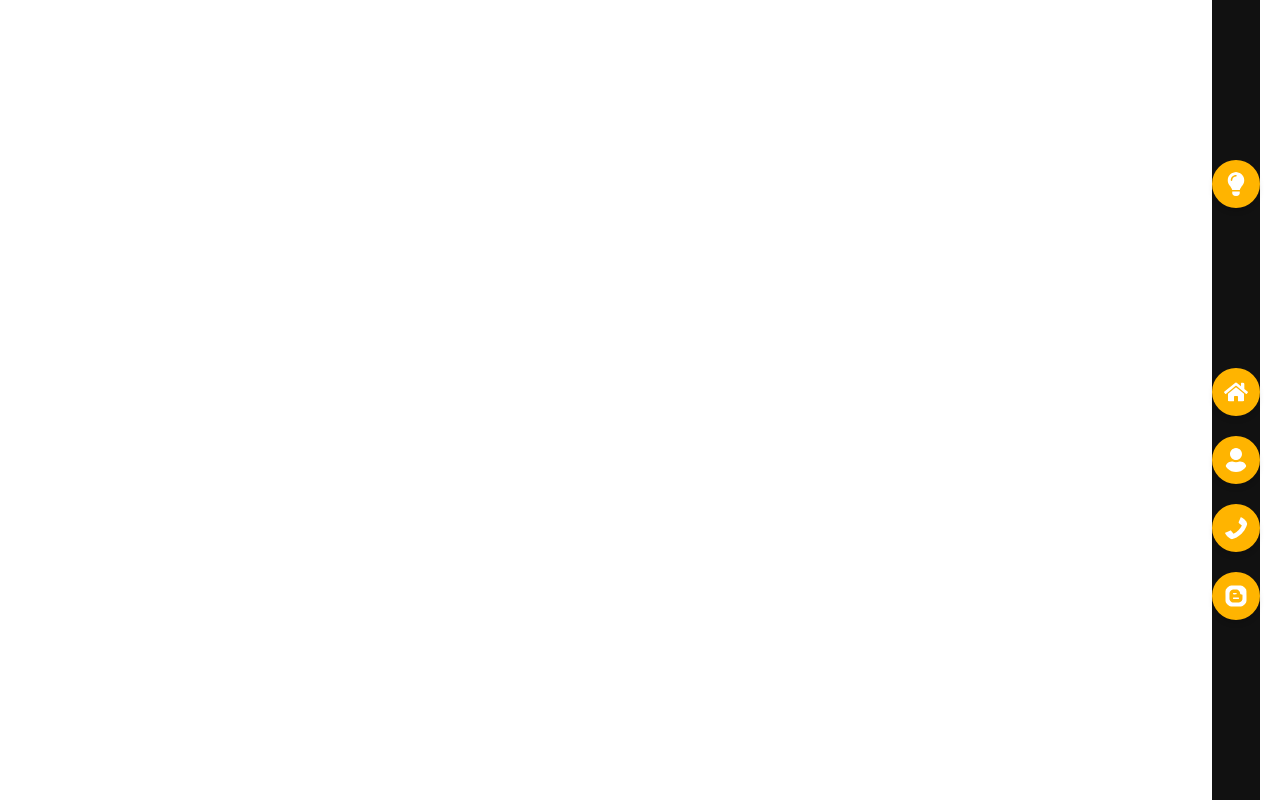
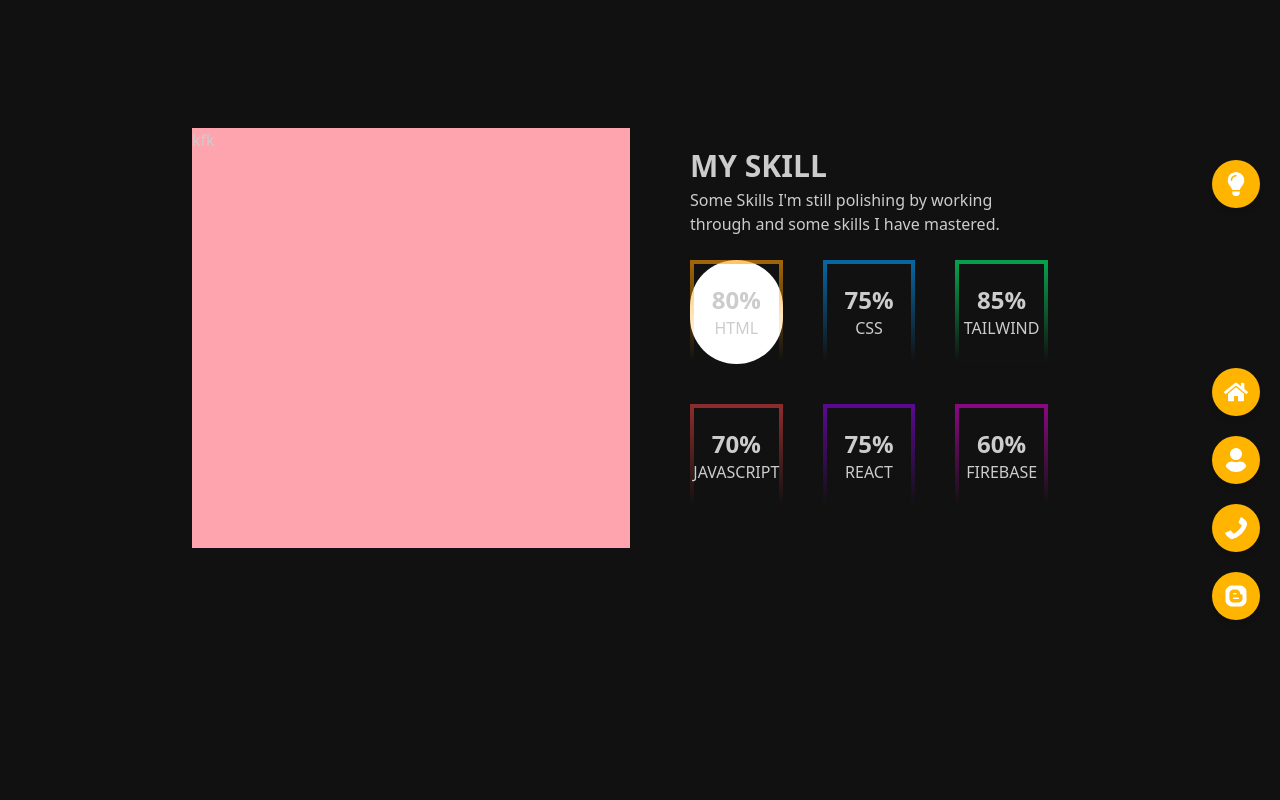
Before and after one commit to Shihab2022/-my_portfolio, a React (Create React App) app: page /homeAbout in a window 1280 px wide. Before the commit this address had no page. Built offline with nearby package versions, Linux system fonts and the light colour scheme; the HTML template or start-up script is replaced by a standard one.

Commit message:
about section

```diff
--- a/src/App.js
+++ b/src/App.js
@@ -3,6 +3,7 @@ import { Route, Routes } from 'react-router-dom';
 import './App.css';
 import useProductData from './hook/useProductData';
 import About from './Pages/About/About';
+import HomeAbout from './Pages/About/HomeAbout';
 import Contact from './Pages/Contact/Contact';
 import Home from './Pages/Home/Home';
 import ProjectDetails from './Pages/Projects/ProjectDetails';
@@ -21,6 +22,7 @@ function App() {
        <Route path='/' element={<Home/>}></Route>
        <Route path='/home' element={<Home/>}></Route>
        <Route path='/about' element={<About/>}></Route>
+       <Route path='/homeAbout' element={<HomeAbout/>}></Route>
        <Route path='/contact' element={<Contact/>}></Route>
        <Route path='/home/:id' element={<ProjectDetails/>}></Route>
      </Routes>
--- /dev/null
+++ b/src/Pages/About/HomeAbout.css
@@ -0,0 +1,49 @@
+.skill{
+    /* background: linear-gradient(180deg,rgb(255 157 0 / 60%),rgb(31 30 28 / 60%) 67.59%); */
+    border-width: 4px;
+    border-style: solid;
+  border-radius: 50px !important;
+
+}
+.skill1{
+    border-image:
+    linear-gradient(
+      to bottom,rgb(255 157 0 / 60%),
+      rgba(0, 0, 0, 0)
+    ) 1
+}
+.skill2{
+    border-image:
+    linear-gradient(
+      to bottom,rgb(0 157 255 / 60%),
+      rgba(0, 0, 0, 0)
+    ) 1
+}
+.skill3{
+    border-image:
+    linear-gradient(
+      to bottom,rgb(0 255 115 / 60%),
+      rgba(0, 0, 0, 0)
+    ) 1
+}
+.skill4{
+    border-image:
+    linear-gradient(
+      to bottom,rgba(255, 70, 70, 0.514),
+      rgba(0, 0, 0, 0)
+    ) 1
+}
+.skill5{
+    border-image:
+    linear-gradient(
+      to bottom,rgba(153, 0, 255, 0.539),
+      rgba(0, 0, 0, 0)
+    ) 1
+}
+.skill6{
+    border-image:
+    linear-gradient(
+      to bottom,rgba(255, 0, 238, 0.5),
+      rgba(0, 0, 0, 0)
+    ) 1
+}
--- /dev/null
+++ b/src/Pages/About/HomeAbout.js
@@ -0,0 +1,51 @@
+import React from 'react';
+import './HomeAbout.css'
+const HomeAbout = () => {
+    return (
+        <div className='h-screen flex justify-center py-32 w-full bg-accent'>
+            <div className='  w-[70%] h-5'>
+<div className='grid grid-cols-2 gap-5'>
+<div className='bg-rose-300'>
+<p>kfk</p>
+</div>
+<div className='px-10 py-5'>
+    <div>
+        <h1 className='uppercase text-3xl font-bold'>My Skill</h1>
+        <p className='my-1'>Some Skills I'm still polishing by working through and some skills I have mastered.</p>
+    </div>
+<div className='grid grid-cols-3 py-5 gap-10'>
+    <div className='skill1 skill flex flex-col bg-white justify-bottom py-5 items-center '>
+        <h1 className='text-2xl font-semibold '>80%</h1>
+        <p className=' uppercase'>html</p>
+    </div>
+    <div className='skill2 skill flex flex-col justify-bottom py-5 items-center '>
+        <h1 className='text-2xl font-semibold '>75%</h1>
+        <p className=' uppercase'>css</p>
+    </div>
+    <div className='skill3 skill flex flex-col justify-bottom py-5 items-center '>
+        <h1 className='text-2xl font-semibold '>85%</h1>
+        <p className=' uppercase'> Tailwind</p>
+    </div>
+    <div className='skill4 skill flex flex-col justify-bottom py-5 items-center '>
+        <h1 className='text-2xl font-semibold '>70%</h1>
+        <p className=' uppercase'>javaScript</p>
+    </div>
+    <div className='skill5 skill flex flex-col justify-bottom py-5 items-center '>
+        <h1 className='text-2xl font-semibold '>75%</h1>
+        <p className=' uppercase'>react</p>
+    </div>
+    <div className='skill6 skill flex flex-col justify-bottom py-5 items-center '>
+        <h1 className='text-2xl font-semibold '>60%</h1>
+        <p className=' uppercase'> Firebase</p>
+    </div>
+
+
+</div>
+</div>
+</div>
+            </div>
+        </div>
+    );
+};
+
+export default HomeAbout;
--- a/src/Pages/sheared/NavBar.js
+++ b/src/Pages/sheared/NavBar.js
@@ -11,7 +11,7 @@ const NavBar = () => {
           <NavLink to='/'  ><FaHome  className=' home-btn p-3 ml-3 md:ml-0 bg-primary hover:duration-700 hover:bg-info rounded-full shadow-md' /></NavLink>
           <NavLink to='/about' ><FaUser className='p-3 md:my-5 md:mx-0 mx-5 bg-primary hover:duration-700 hover:bg-info rounded-full shadow-md'/></NavLink>
           <NavLink to='/contact' ><FaPhone className='p-3 bg-primary hover:duration-700 hover:bg-info rounded-full shadow-md'/></NavLink>
-          <NavLink to='/' ><FaBlogger className='p-3 md:mx-0 mx-5 my-5 bg-primary hover:duration-700 hover:bg-info rounded-full shadow-md'/></NavLink>
+          <NavLink to='/homeAbout' ><FaBlogger className='p-3 md:mx-0 mx-5 my-5 bg-primary hover:duration-700 hover:bg-info rounded-full shadow-md'/></NavLink>
 
         </div>
         </>
```
